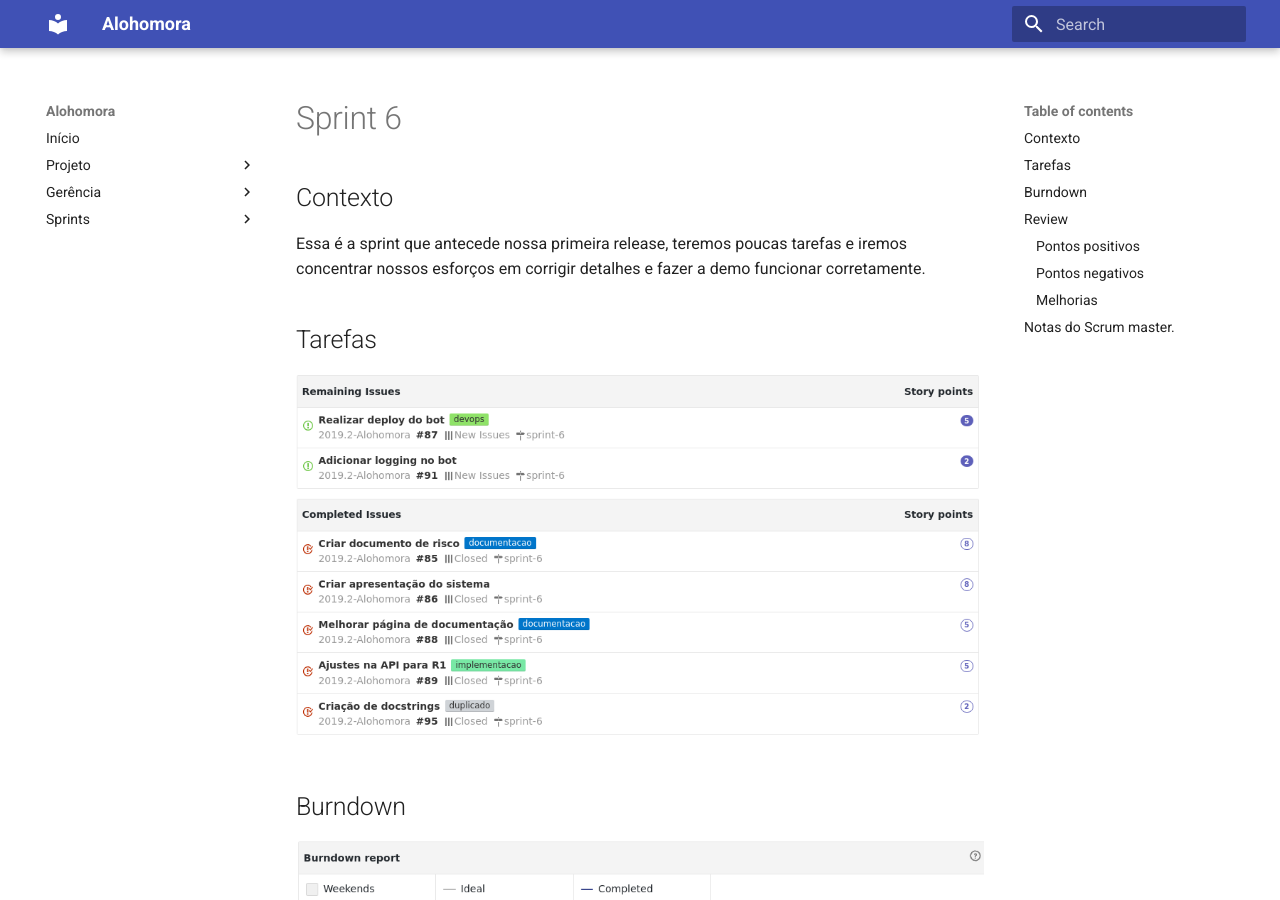
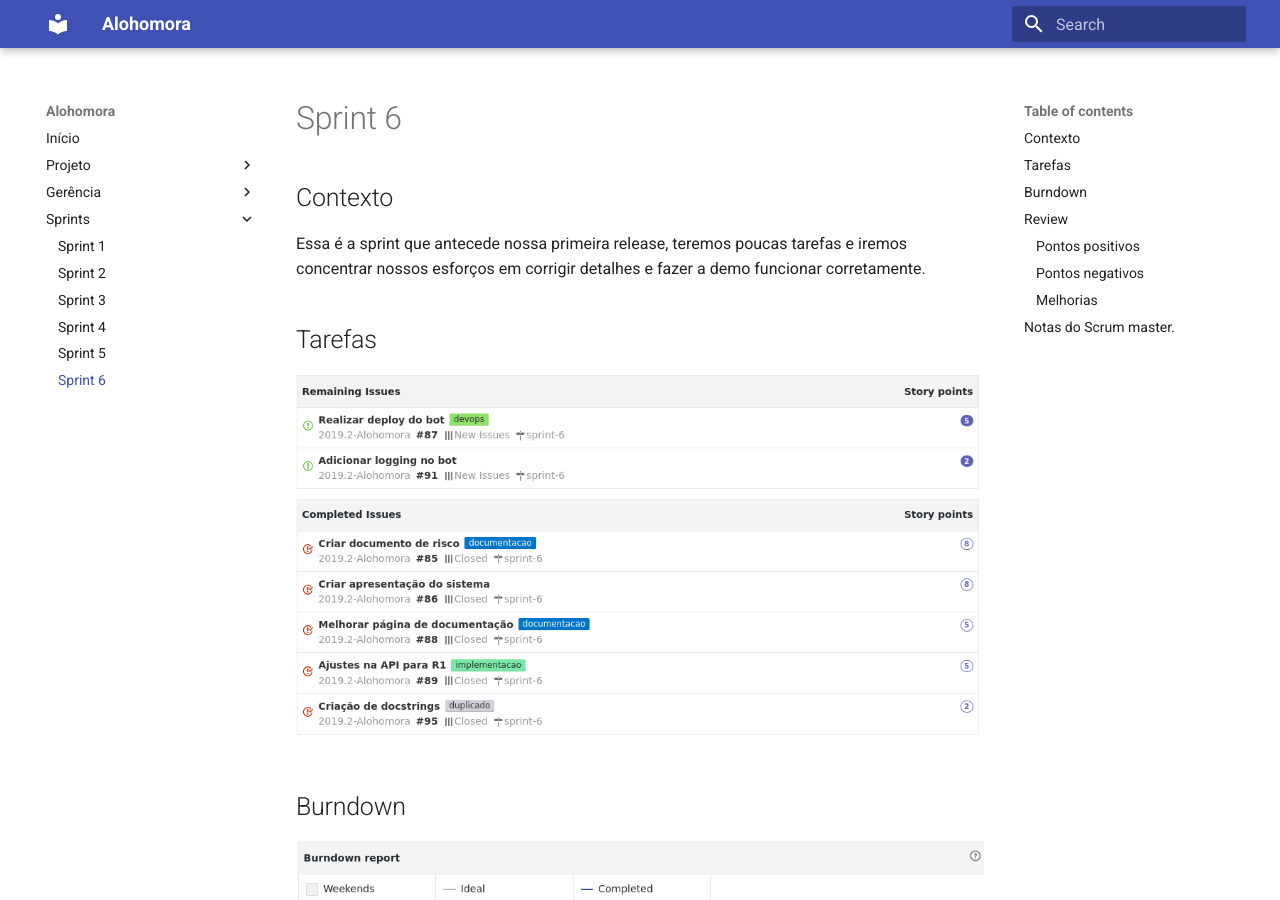
Before and after one commit to Alohomora-team/AlohomoraAPI, an MkDocs documentation site: the page built from docs/docs/sprints/sprint_6.md, in a window 1280 px wide and 900 px high. Built offline with MkDocs 1.6.1 and Material for MkDocs 9.7.7, drawn with Linux system fonts in a browser that asks for light colours.

Commit message:
#77 - Adicionando sprints na sidebar
Signed-off-by: bumbleblo <bumbleblo2013@gmail.com>

```diff
--- a/docs/mkdocs.yml
+++ b/docs/mkdocs.yml
@@ -8,9 +8,11 @@ nav:
   - 'Termo de abertura do projeto': 'gerencia/TAP.md'
   - 'Estrutura analítica do projeto': 'gerencia/EAP.md'
 - Sprints:
-  - 'Sprint 0': 'sprints/sprint_0.md'
   - 'Sprint 1': 'sprints/sprint_1.md'
   - 'Sprint 2': 'sprints/sprint_2.md'
   - 'Sprint 3': 'sprints/sprint_3.md'
+  - 'Sprint 4': 'sprints/sprint_4.md'
+  - 'Sprint 5': 'sprints/sprint_5.md'
+  - 'Sprint 6': 'sprints/sprint_6.md'
 
 theme: material
```
